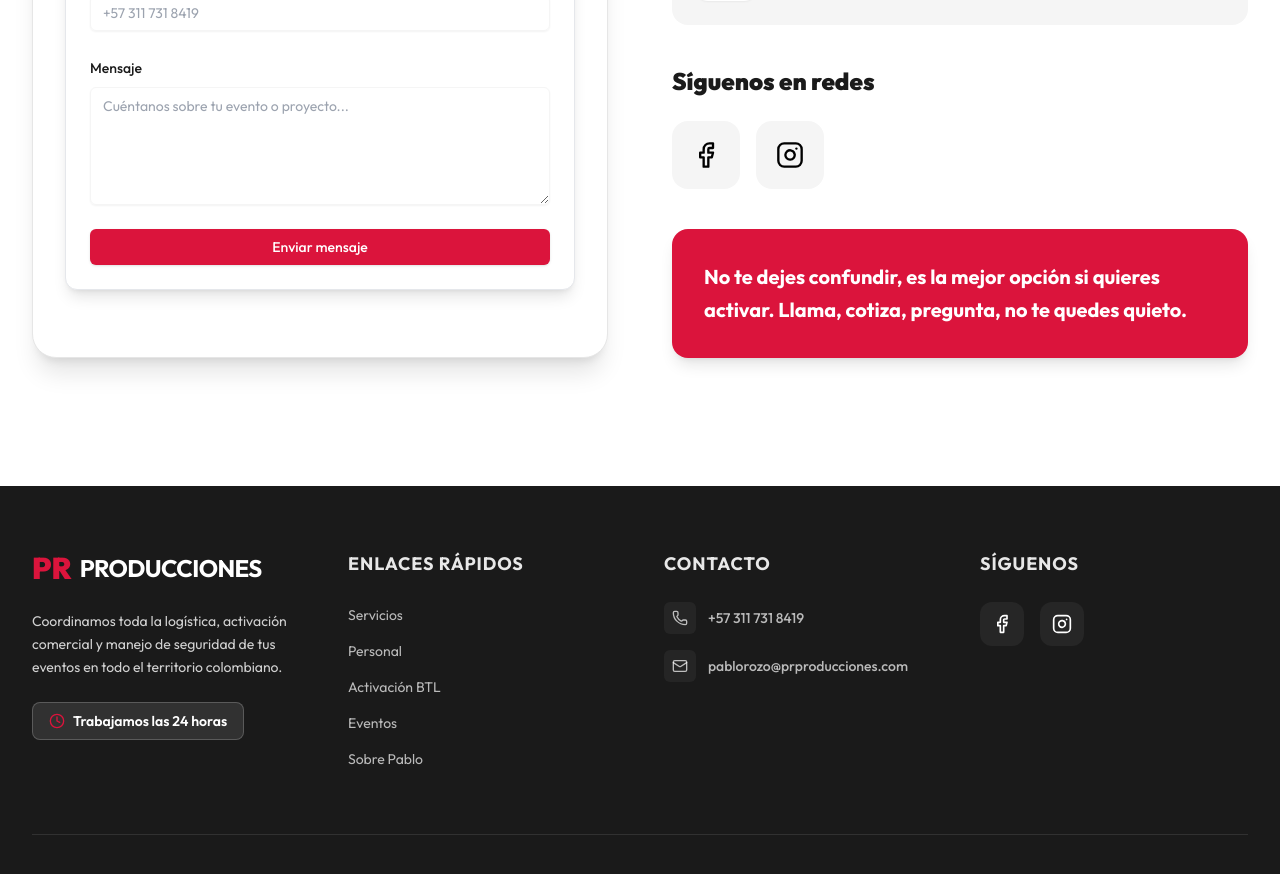
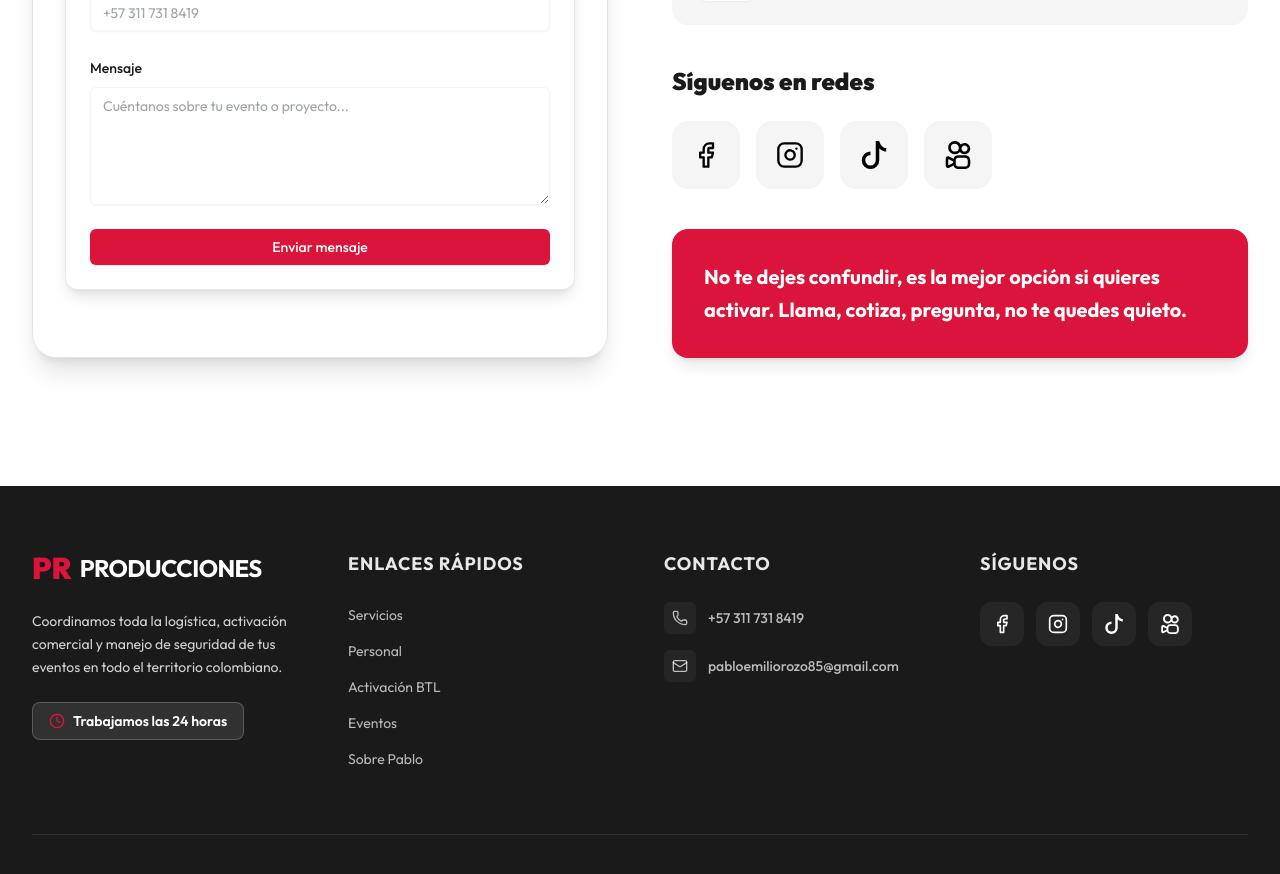
Before and after one commit to edwin554/prproducciones, a React (Vite) app in the folder apps/web/: page /contacto in a window 1280 px wide. Shown: the part 1120-1994 px from the top of the page. Built offline with nearby package versions, Linux system fonts and the light colour scheme; what pocketbase would draw is missing.

Commit message:
feat: actualizar correo de contacto y agregar redes Kwai y TikTok

```diff
--- a/apps/web/src/components/Footer.jsx
+++ b/apps/web/src/components/Footer.jsx
@@ -1,6 +1,18 @@
 import React from 'react';
 import { Link } from 'react-router-dom';
 import { Phone, Mail, Facebook, Instagram, Clock } from 'lucide-react';
+
+const KwaiIcon = ({ className }) => (
+  <svg fill="currentColor" viewBox="0 0 24 24" className={className} xmlns="http://www.w3.org/2000/svg">
+    <path d="M18.315 12.264c2.33 0 4.218 1.88 4.218 4.2V19.8c0 2.32-1.888 4.2-4.218 4.2h-6.202a4.218 4.218 0 0 1-4.023-2.938l-3.676 1.833a2.04 2.04 0 0 1-2.731-.903 2.015 2.015 0 0 1-.216-.907v-5.94a2.03 2.03 0 0 1 2.035-2.024 2.044 2.044 0 0 1 .919.218l3.673 1.85a4.218 4.218 0 0 1 4.02-2.925zm-.062 2.162h-6.078c-1.153 0-2.09.921-2.108 2.065v3.247c0 1.148.925 2.081 2.073 2.1h6.113c1.153 0 2.09-.922 2.109-2.065v-3.247a2.104 2.104 0 0 0-2.074-2.1zM4.18 15.72a.554.554 0 0 0-.555.542v3.734a.556.556 0 0 0 .798.496l.01-.004 3.463-1.756V17.51l-3.467-1.73a.557.557 0 0 0-.249-.06zM9.28 0a5.667 5.667 0 0 1 4.98 2.965 4.921 4.921 0 0 1 3.36-1.317c2.714 0 4.913 2.177 4.913 4.863 0 2.686-2.2 4.863-4.912 4.863a4.921 4.921 0 0 1-3.996-2.034 5.651 5.651 0 0 1-4.345 2.034c-3.131 0-5.67-2.546-5.67-5.687C3.61 2.546 6.149 0 9.28 0Zm8.34 3.926c-1.441 0-2.61 1.157-2.61 2.585s1.169 2.585 2.61 2.585c1.443 0 2.612-1.157 2.612-2.585s-1.169-2.585-2.611-2.585zM9.28 2.287a3.395 3.395 0 0 0-3.39 3.4c0 1.877 1.518 3.4 3.39 3.4a3.395 3.395 0 0 0 3.39-3.4c0-1.878-1.518-3.4-3.39-3.4z"/>
+  </svg>
+);
+
+const TiktokIcon = ({ className }) => (
+  <svg fill="currentColor" viewBox="0 0 16 16" className={className} xmlns="http://www.w3.org/2000/svg">
+    <path d="M9 0h1.98c.144.715.54 1.617 1.235 2.512C12.895 3.389 13.797 4 15 4v2c-1.753 0-3.07-.814-4-1.829V11a5 5 0 1 1-5-5v2a3 3 0 1 0 3 3z"/>
+  </svg>
+);
 
 const Footer = () => {
   return (
@@ -71,13 +83,13 @@ const Footer = () => {
               </li>
               <li>
                 <a
-                  href="mailto:pablorozo@prproducciones.com"
+                  href="mailto:pabloemiliorozo85@gmail.com"
                   className="flex items-center space-x-3 text-sm text-white/70 hover:text-primary transition-colors duration-200"
                 >
                   <div className="p-2 bg-white/5 rounded-md">
                     <Mail className="w-4 h-4" />
                   </div>
-                  <span className="font-medium">pablorozo@prproducciones.com</span>
+                  <span className="font-medium">pabloemiliorozo85@gmail.com</span>
                 </a>
               </li>
             </ul>
@@ -86,7 +98,7 @@ const Footer = () => {
           {/* Social Links */}
           <div>
             <h3 className="text-lg font-bold mb-6 uppercase tracking-wider text-white/90">Síguenos</h3>
-            <div className="flex space-x-4">
+            <div className="flex space-x-3 flex-wrap gap-y-3">
               <a
                 href="https://facebook.com/PabloRozo"
                 target="_blank"
@@ -104,6 +116,24 @@ const Footer = () => {
                 aria-label="Instagram"
               >
                 <Instagram className="w-5 h-5" />
+              </a>
+              <a
+                href="https://tiktok.com/@PabloRozo"
+                target="_blank"
+                rel="noopener noreferrer"
+                className="p-3 rounded-xl bg-white/5 hover:bg-primary transition-all duration-200 hover:-translate-y-1"
+                aria-label="TikTok"
+              >
+                <TiktokIcon className="w-5 h-5" />
+              </a>
+              <a
+                href="https://kwai.com/@PabloRozo"
+                target="_blank"
+                rel="noopener noreferrer"
+                className="p-3 rounded-xl bg-white/5 hover:bg-primary transition-all duration-200 hover:-translate-y-1"
+                aria-label="Kwai"
+              >
+                <KwaiIcon className="w-5 h-5" />
               </a>
             </div>
           </div>
--- a/apps/web/src/pages/ContactPage.jsx
+++ b/apps/web/src/pages/ContactPage.jsx
@@ -4,6 +4,18 @@ import { Phone, Mail, Facebook, Instagram, MapPin, Clock } from 'lucide-react';
 import Header from '@/components/Header.jsx';
 import Footer from '@/components/Footer.jsx';
 import ContactForm from '@/components/ContactForm.jsx';
+
+const KwaiIcon = ({ className }) => (
+  <svg fill="currentColor" viewBox="0 0 24 24" className={className} xmlns="http://www.w3.org/2000/svg">
+    <path d="M18.315 12.264c2.33 0 4.218 1.88 4.218 4.2V19.8c0 2.32-1.888 4.2-4.218 4.2h-6.202a4.218 4.218 0 0 1-4.023-2.938l-3.676 1.833a2.04 2.04 0 0 1-2.731-.903 2.015 2.015 0 0 1-.216-.907v-5.94a2.03 2.03 0 0 1 2.035-2.024 2.044 2.044 0 0 1 .919.218l3.673 1.85a4.218 4.218 0 0 1 4.02-2.925zm-.062 2.162h-6.078c-1.153 0-2.09.921-2.108 2.065v3.247c0 1.148.925 2.081 2.073 2.1h6.113c1.153 0 2.09-.922 2.109-2.065v-3.247a2.104 2.104 0 0 0-2.074-2.1zM4.18 15.72a.554.554 0 0 0-.555.542v3.734a.556.556 0 0 0 .798.496l.01-.004 3.463-1.756V17.51l-3.467-1.73a.557.557 0 0 0-.249-.06zM9.28 0a5.667 5.667 0 0 1 4.98 2.965 4.921 4.921 0 0 1 3.36-1.317c2.714 0 4.913 2.177 4.913 4.863 0 2.686-2.2 4.863-4.912 4.863a4.921 4.921 0 0 1-3.996-2.034 5.651 5.651 0 0 1-4.345 2.034c-3.131 0-5.67-2.546-5.67-5.687C3.61 2.546 6.149 0 9.28 0Zm8.34 3.926c-1.441 0-2.61 1.157-2.61 2.585s1.169 2.585 2.61 2.585c1.443 0 2.612-1.157 2.612-2.585s-1.169-2.585-2.611-2.585zM9.28 2.287a3.395 3.395 0 0 0-3.39 3.4c0 1.877 1.518 3.4 3.39 3.4a3.395 3.395 0 0 0 3.39-3.4c0-1.878-1.518-3.4-3.39-3.4z"/>
+  </svg>
+);
+
+const TiktokIcon = ({ className }) => (
+  <svg fill="currentColor" viewBox="0 0 16 16" className={className} xmlns="http://www.w3.org/2000/svg">
+    <path d="M9 0h1.98c.144.715.54 1.617 1.235 2.512C12.895 3.389 13.797 4 15 4v2c-1.753 0-3.07-.814-4-1.829V11a5 5 0 1 1-5-5v2a3 3 0 1 0 3 3z"/>
+  </svg>
+);
 
 const ContactPage = () => {
   return (
@@ -62,7 +74,7 @@ const ContactPage = () => {
                     </a>
 
                     <a
-                      href="mailto:pablorozo@prproducciones.com"
+                      href="mailto:pabloemiliorozo85@gmail.com"
                       className="flex items-center space-x-6 p-6 rounded-2xl bg-muted hover:bg-primary/5 transition-all duration-300 group border border-transparent hover:border-primary/20"
                     >
                       <div className="p-4 rounded-xl bg-white shadow-sm group-hover:bg-primary group-hover:text-white transition-colors duration-300">
@@ -70,7 +82,7 @@ const ContactPage = () => {
                       </div>
                       <div>
                         <div className="text-sm text-muted-foreground font-bold uppercase tracking-wider mb-1">Correo electrónico</div>
-                        <div className="text-xl font-black text-foreground break-all">pablorozo@prproducciones.com</div>
+                        <div className="text-xl font-black text-foreground break-all">pabloemiliorozo85@gmail.com</div>
                       </div>
                     </a>
 
@@ -89,7 +101,7 @@ const ContactPage = () => {
                 {/* Social Media */}
                 <div>
                   <h3 className="text-2xl font-black text-foreground mb-6">Síguenos en redes</h3>
-                  <div className="flex space-x-4">
+                  <div className="flex space-x-4 flex-wrap gap-y-4">
                     <a
                       href="https://facebook.com/PabloRozo"
                       target="_blank"
@@ -107,6 +119,24 @@ const ContactPage = () => {
                       aria-label="Instagram"
                     >
                       <Instagram className="w-7 h-7" />
+                    </a>
+                    <a
+                      href="https://tiktok.com/@PabloRozo"
+                      target="_blank"
+                      rel="noopener noreferrer"
+                      className="p-5 rounded-2xl bg-muted hover:bg-primary hover:text-white transition-all duration-300 group"
+                      aria-label="TikTok"
+                    >
+                      <TiktokIcon className="w-7 h-7" />
+                    </a>
+                    <a
+                      href="https://kwai.com/@PabloRozo"
+                      target="_blank"
+                      rel="noopener noreferrer"
+                      className="p-5 rounded-2xl bg-muted hover:bg-primary hover:text-white transition-all duration-300 group"
+                      aria-label="Kwai"
+                    >
+                      <KwaiIcon className="w-7 h-7" />
                     </a>
                   </div>
                 </div>
```
